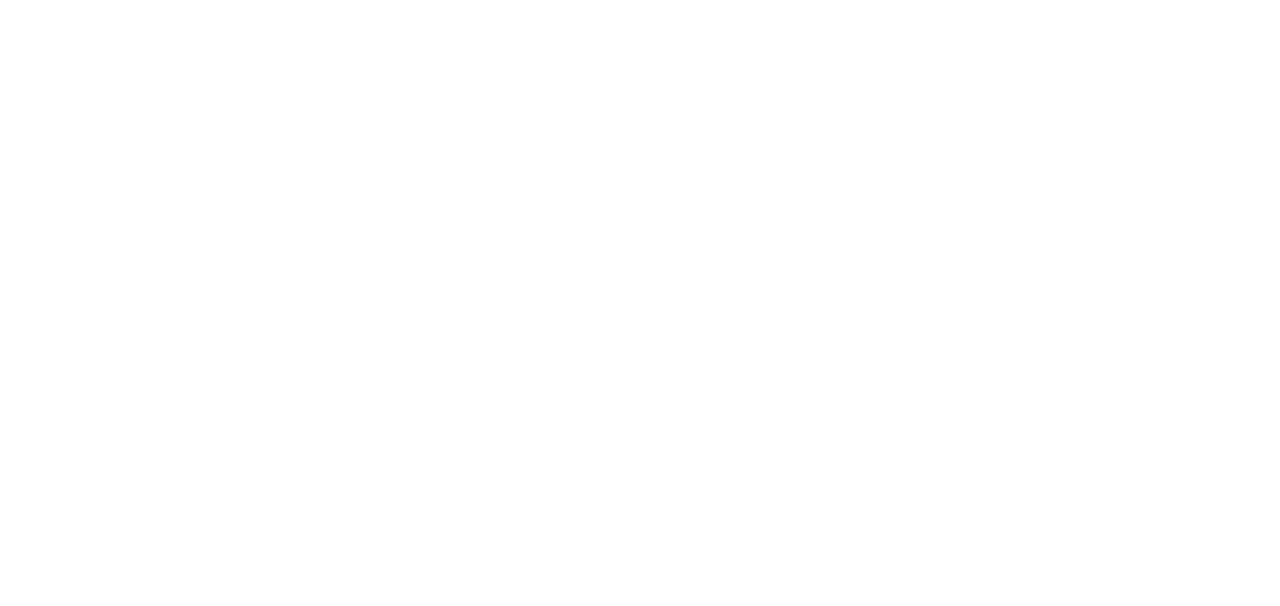
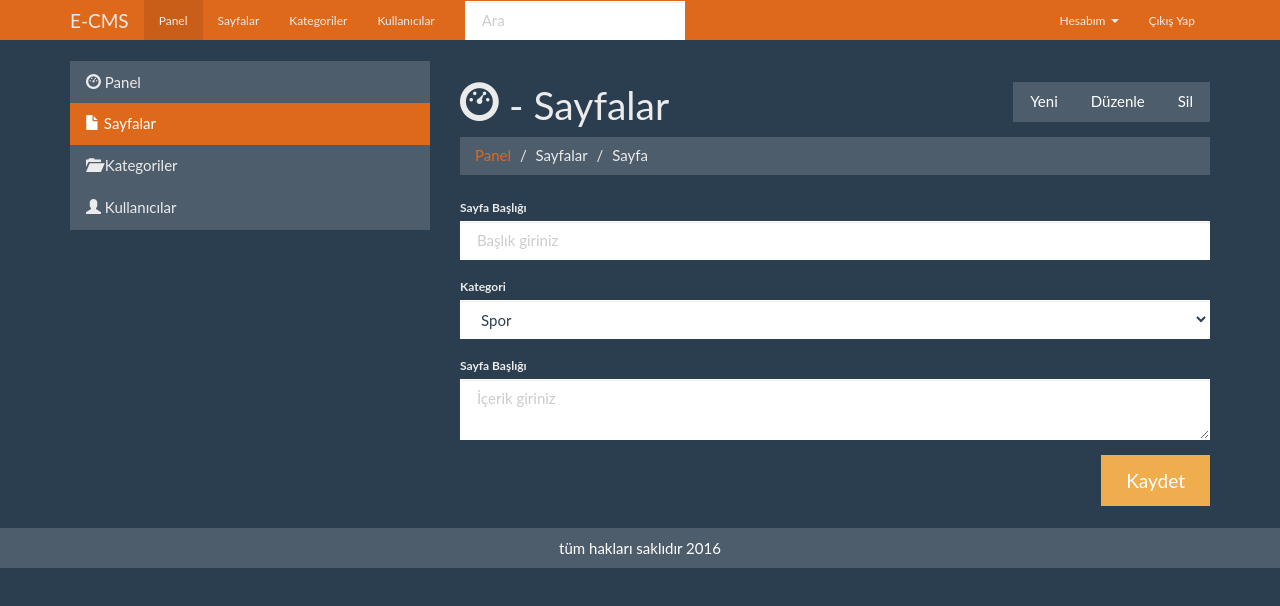
Before and after one commit to Berc21/cms, a plain HTML site: page kategori.html in a window 1280 px wide. Drawn offline with Linux system fonts and the light colour scheme.

Commit message:
add form

```diff
--- a/kategori.html
+++ b/kategori.html
@@ -0,0 +1,161 @@
+<!DOCTYPE html>
+<html>
+
+<head>
+
+    <meta charset="utf-8">
+    <meta http-equiv="X-UA-Compatible" content="IE=edge">
+    <meta name="viewport" content="width=device-width, initial-scale=1">
+    <meta name="description" content="">
+    <meta name="author" content="">
+
+    <title>E-CMS</title>
+
+    <!-- Bootstrap Core CSS -->
+    <link href="css/bootstrap.min.css" rel="stylesheet">
+    <link href="css/main.css" rel="stylesheet">
+    <!-- HTML5 Shim and Respond.js IE8 support of HTML5 elements and media queries -->
+    <!-- WARNING: Respond.js doesn't work if you view the page via file:// -->
+    <!--[if lt IE 9]>
+        <script src="https://oss.maxcdn.com/libs/html5shiv/3.7.0/html5shiv.js"></script>
+        <script src="https://oss.maxcdn.com/libs/respond.js/1.4.2/respond.min.js"></script>
+    <![endif]-->
+
+</head>
+
+<body>
+
+    <!-- Navigation -->
+    <nav class="navbar navbar-inverse">
+        <div class="container">
+            <div class="navbar-header">
+                <button type="button" class="navbar-toggle collapsed" data-toggle="collapse" data-target="#bs-example-navbar-collapse-2">
+        <span class="sr-only">Toggle navigation</span>
+        <span class="icon-bar"></span>
+        <span class="icon-bar"></span>
+        <span class="icon-bar"></span>
+      </button>
+                <a class="navbar-brand" href="#">E-CMS</a>
+            </div>
+
+            <div class="collapse navbar-collapse" id="bs-example-navbar-collapse-2">
+                <ul class="nav navbar-nav">
+                    <li class="active"><a href="index.html">Panel </a></li>
+                    <li><a href="sayfalar.html">Sayfalar </a></li>
+                    <li><a href="kategoriler.html">Kategoriler </a></li>
+                    <li><a href="kullanicilar.html">Kullanıcılar </a></li>
+                </ul>
+                <form class="navbar-form navbar-left ">
+                    <input type="text" class="form-control col-lg-8 arama" placeholder="Ara">
+                </form>
+
+                <ul class="nav navbar-nav navbar-right">
+
+                    <li class="dropdown ">
+                        <a href="#" class="dropdown-toggle" data-toggle="dropdown" role="button" aria-expanded="false">Hesabım <span class="caret"></span></a>
+                        <ul class="dropdown-menu" role="menu">
+                            <li><a href="#">Profil</a></li>
+                        </ul>
+                    </li>
+                    <li><a href="giris.html">Çıkış Yap</a></li>
+                </ul>
+            </div>
+        </div>
+
+    </nav>
+
+    <!-- Page Content -->
+    <div class="container">
+        <div class="row">
+            <div class="col-md-4">
+                <div class="list-group">
+                    <a href="index.html" class="list-group-item"><i class="glyphicon glyphicon-dashboard"></i> Panel</a>
+                    <a href="sayfalar.html" class="list-group-item active"><i class="glyphicon glyphicon-file"></i> Sayfalar</a>
+                    <a href="kategoriler.html" class="list-group-item"><i class="glyphicon glyphicon-folder-open"></i> Kategoriler</a>
+                    <a href="kullanicilar.html" class="list-group-item"><i class="glyphicon glyphicon-user"></i> Kullanıcılar</a>
+                </div>
+            </div>
+            <div class="col-md-8">
+                <div class="row">
+                    <div class="col-md-6">
+                        <h1> <i class="glyphicon glyphicon-dashboard"></i> - Sayfalar</h1></div>
+                    <div class="col-md-6">
+                        <br>
+                        <div class="btn-group pull-right" role="group" aria-label="...">
+                            <a type="button" class="btn btn-default">Yeni</a>
+                            <a type="button" class="btn btn-default">Düzenle</a>
+                            <a type="button" class="btn btn-default">Sil</a>
+                        </div>
+                    </div>
+                </div>
+                <ol class="breadcrumb">
+                    <li> <a href="index.html">Panel</a></li>
+                    <li>Sayfalar</li>
+                    <li class="active">Sayfa</li>
+
+                </ol>
+
+                <form>
+                    <div class="form-group">
+                        <label >Sayfa Başlığı</label>
+                        <input type="email" class="form-control"  placeholder="Başlık giriniz">
+                    </div>
+                    <div class="form-group">
+                        <label >Kategori</label>
+                        <select  class="form-control" >
+                          <option value="1">Spor</option>
+                          <option value="1">Ekonomi</option>
+                          <option value="1">Haber</option>
+                          <option value="1">Teknoloji</option>
+                        </select>
+                    </div>
+                    <div class="form-group">
+                        <label >Sayfa Başlığı</label>
+                        <textarea class="form-control"  placeholder="İçerik giriniz"></textarea>
+                    </div>
+
+                    <button type="submit" class="btn btn-warning btn-lg pull-right">Kaydet</button>
+                </form>
+
+                  </div>
+            </div>
+        </div>
+
+    </div>
+    <!-- /.container -->
+    <center>
+        <br>
+        <footer class="btn-default"> tüm hakları saklıdır 2016 </footer>
+
+    </center>
+    <!-- jQuery Version 1.11.1 -->
+    <script src="js/jquery.js"></script>
+    <script src="js/sorter.min.js"></script>
+    <!-- Bootstrap Core JavaScript -->
+    <script src="js/bootstrap.min.js"></script>
+    <!-- Font awesome -->
+    <script type="text/javascript">
+        $(document).ready(function() {
+            $("#table").tablesorter({
+                sortList: [
+                    [0, 0],
+                    [1, 0]
+                ]
+            });
+        });
+    </script>
+    <script type="text/javascript">
+        var tSutun = $('table tr');
+        $('.arama').keyup(function() {
+            var self = $(this);
+            var deger = $.trim($(this).val()).toLowerCase();
+            tSutun.show().filter(function() {
+                var yazi = $(this).text().toLowerCase();
+                return !~yazi.indexOf(deger);
+            }).hide();
+        });
+    </script>
+
+</body>
+
+</html>
```
Also changed, not shown: kullanici.html (+161 -0 lines), sayfa.html (+161 -0 lines), sayfalar.html (+16 -2 lines).
